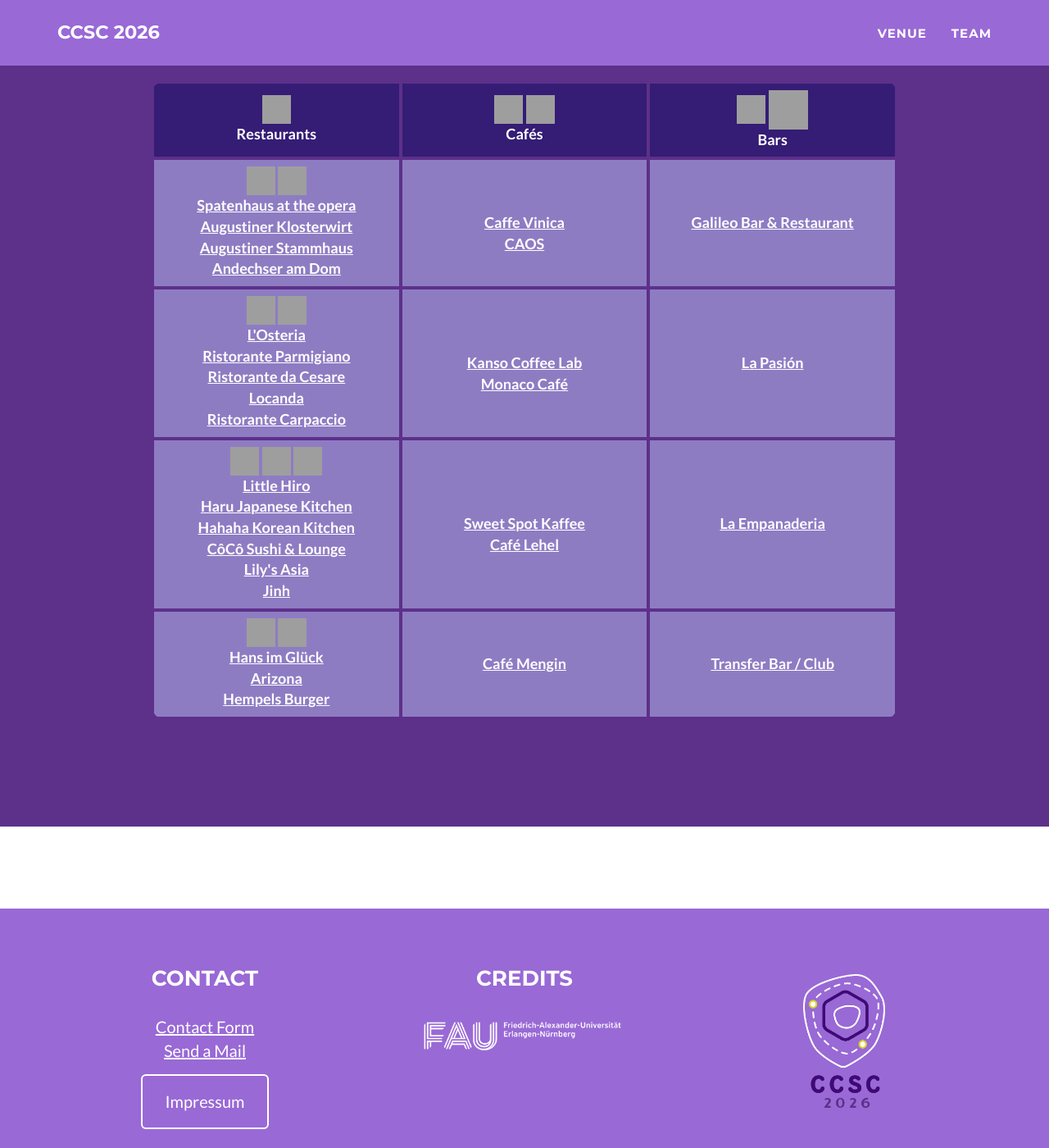
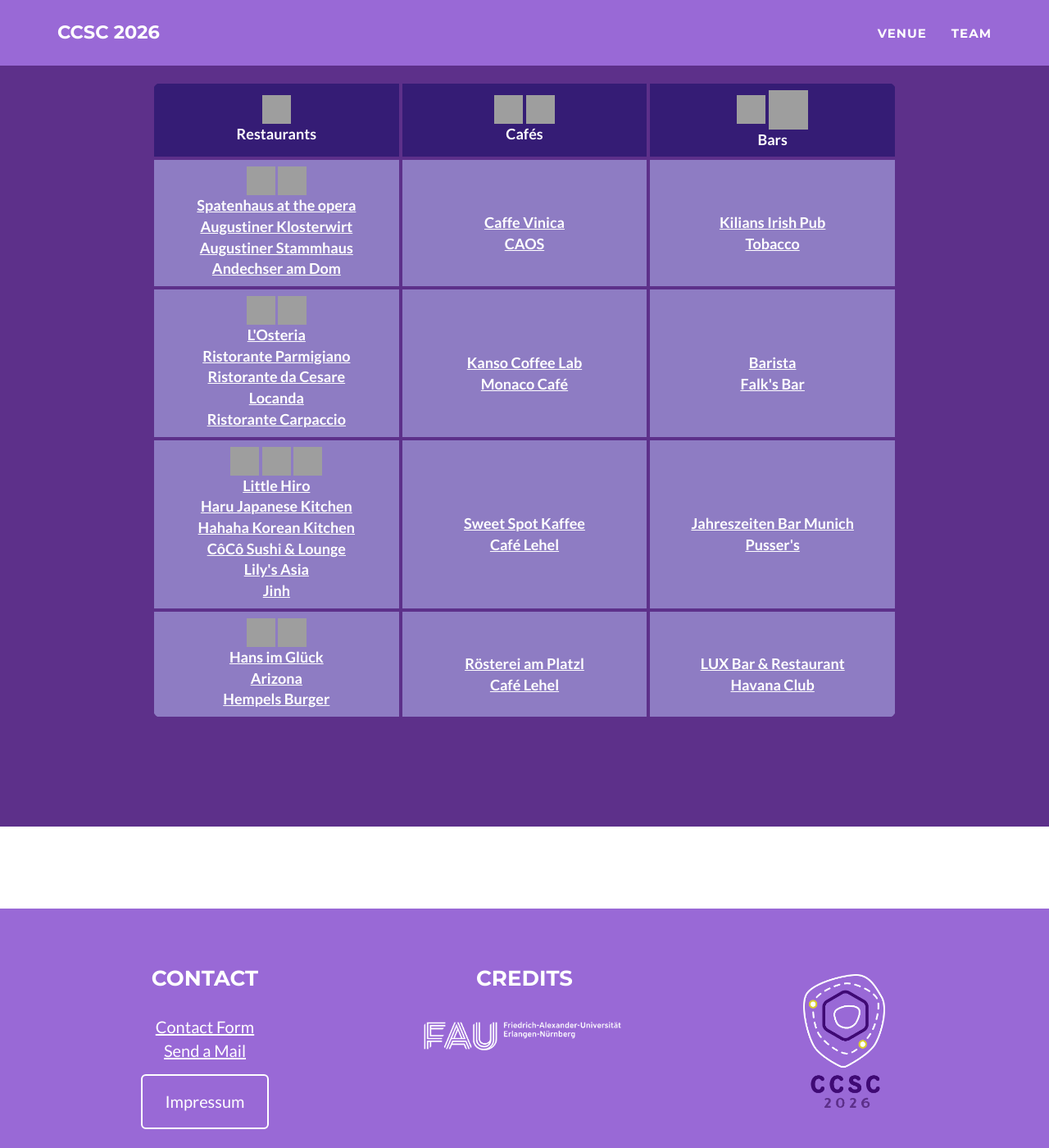
Before and after one commit to ccsc2026/ccsc2026.github.io, a Jekyll site: the page built from venue.html, in a window 1280 px wide and 1400 px high, scrolled down 2886 px, cut to the strip 0-1400 px from the top of the window. Shown: the whole strip at 82% size. Built offline with Jekyll 4.4.1, drawn with Linux system fonts in a browser that asks for light colours; grey boxes are pictures that could not be loaded.

Commit message:
Update venue.html

```diff
--- a/venue.html
+++ b/venue.html
@@ -154,7 +154,8 @@ layout: page
 	  	<br> <a href="https://maps.app.goo.gl/TiPHFkdLWZmenNDa6" target="_blank" style="color:#ffffff;"><b>Andechser am Dom</b></a> </td>
           <td> 	<br> <a href="https://maps.app.goo.gl/XbHdBgZK2DeKyiCv7" target="_blank" style="color:#ffffff;"><b>Caffe Vinica</b></a>
 	  	<br> <a href="https://maps.app.goo.gl/3fnDMMnsUqGttadS7" target="_blank" style="color:#ffffff;"><b>CAOS</b></a> </td>
-          <td> <a href="https://maps.app.goo.gl/PWJmia6F937CXsRs7" target="_blank" style="color:#ffffff;"><b>Galileo Bar & Restaurant</b></a> </td>
+          <td> 	<br> <a href="https://maps.app.goo.gl/ZWLrxEizoEfZvjpo7" target="_blank" style="color:#ffffff;"><b>Kilians Irish Pub</b></a>
+	  	<br> <a href="https://maps.app.goo.gl/ww59iVUbrgfMKJf88" target="_blank" style="color:#ffffff;"><b>Tobacco</b></a> </td>
         </tr>
         <tr>
           <td> <img width="35" height="35" src="https://img.icons8.com/fluency/48/pizza.png" alt="pizza"/>  <img width="35" height="35" src="https://img.icons8.com/fluency/48/wine-glass.png" alt="wine-glass"/>
@@ -165,7 +166,8 @@ layout: page
 		<br> <a href="https://maps.app.goo.gl/jwe6wXnVMxCn2iEC8" target="_blank" style="color:#ffffff;"><b>Ristorante Carpaccio</b></a> </td>
           <td>	<br> <a href="https://maps.app.goo.gl/JbJZLbTRP5dndW3o7" target="_blank" style="color:#ffffff;"><b>Kanso Coffee Lab</b></a>
 	  	<br> <a href="https://maps.app.goo.gl/9YAa6HQELWint75Y7" target="_blank" style="color:#ffffff;"><b>Monaco Café</b></a> </td>
-           <td> <a href="https://maps.app.goo.gl/x2qSMfVJbnpdps9e9" target="_blank" style="color:#ffffff;"><b>La Pasión</b></a> </td>
+          <td> 	<br> <a href="https://maps.app.goo.gl/NjJqtVPvatQRUXj79" target="_blank" style="color:#ffffff;"><b>Barista</b></a>
+	  	<br> <a href="https://maps.app.goo.gl/TFKp3BjHg6Ypn2P6A" target="_blank" style="color:#ffffff;"><b>Falk's Bar</b></a> </td>
         </tr>
 	<tr>
           <td> <img width="35" height="35" src="https://img.icons8.com/fluency/48/salmon-sushi.png" alt="salmon-sushi"/> <img width="35" height="35" src="https://img.icons8.com/fluency/48/noodles.png" alt="noodles"/> <img width="35" height="35" src="https://img.icons8.com/fluency/48/bento.png" alt="bento"/>
@@ -177,15 +179,18 @@ layout: page
 	  	<br> <a href="https://maps.app.goo.gl/ZoLd5ktXD1k9a7eU8" target="_blank" style="color:#ffffff;"><b>Jinh</b></a>	</td>
 	  <td> 	<br> <a href="https://maps.app.goo.gl/iyxzumBevZ6SiASn8" target="_blank" style="color:#ffffff;"><b>Sweet Spot Kaffee</b></a>
 	  	<br> <a href="https://maps.app.goo.gl/a9XzSjU6kTCtDTK4A" target="_blank" style="color:#ffffff;"><b>Café Lehel</b></a> </td>
-          <td> <a href="https://maps.app.goo.gl/jy89QaEM81ULg3xY9" target="_blank" style="color:#ffffff;"><b>La Empanaderia</b></a> </td>
+          <td> 	<br> <a href="https://maps.app.goo.gl/Hnfse23qD1gS5drQ9" target="_blank" style="color:#ffffff;"><b>Jahreszeiten Bar Munich</b></a>
+	  	<br> <a href="https://maps.app.goo.gl/Um5fMzSNhmcKU9dJ6" target="_blank" style="color:#ffffff;"><b>Pusser's</b></a> </td>
         </tr>
         <tr>
           <td> <img width="35" height="35" src="https://img.icons8.com/fluency/48/hamburger.png" alt="hamburger"/>  <img width="35" height="35" src="https://img.icons8.com/fluency/48/french-fries.png" alt="french-fries"/>
 		<br> <a href="https://maps.app.goo.gl/oFnC91czaVoXQjuw5" target="_blank" style="color:#ffffff;"><b>Hans im Glück</b></a>
 		<br> <a href="https://maps.app.goo.gl/banK9J1stQ3C4dNv8" target="_blank" style="color:#ffffff;"><b>Arizona</b></a>
 	  	<br> <a href="https://maps.app.goo.gl/nhXjAEygZFp1LW4ZA" target="_blank" style="color:#ffffff;"><b>Hempels Burger</b></a> </td>
-          <td> <a href="https://maps.app.goo.gl/EsRJmj6FC3F9ukHg9" target="_blank" style="color:#ffffff;"><b>Café Mengin</b></a> </td>
-          <td> <a href="https://maps.app.goo.gl/tNg9sA19ZqNuF1R56" target="_blank" style="color:#ffffff;"><b>Transfer Bar / Club</b></a> </td>
+           <td> <br> <a href="https://maps.app.goo.gl/HgbtTbwj3VCchNN89" target="_blank" style="color:#ffffff;"><b>Rösterei am Platzl</b></a>
+	  	<br> <a href="https://maps.app.goo.gl/a9XzSjU6kTCtDTK4A" target="_blank" style="color:#ffffff;"><b>Café Lehel</b></a> </td>
+          <td>	<br> <a href="https://maps.app.goo.gl/n81TVNUdExbQFLqg6" target="_blank" style="color:#ffffff;"><b>LUX Bar & Restaurant</b></a>
+	  	<br> <a href="https://maps.app.goo.gl/PF7Wa7bUkqp7HmtH6" target="_blank" style="color:#ffffff;"><b>Havana Club</b></a> </td>
         </tr>
       </tbody>
     </table>
```
